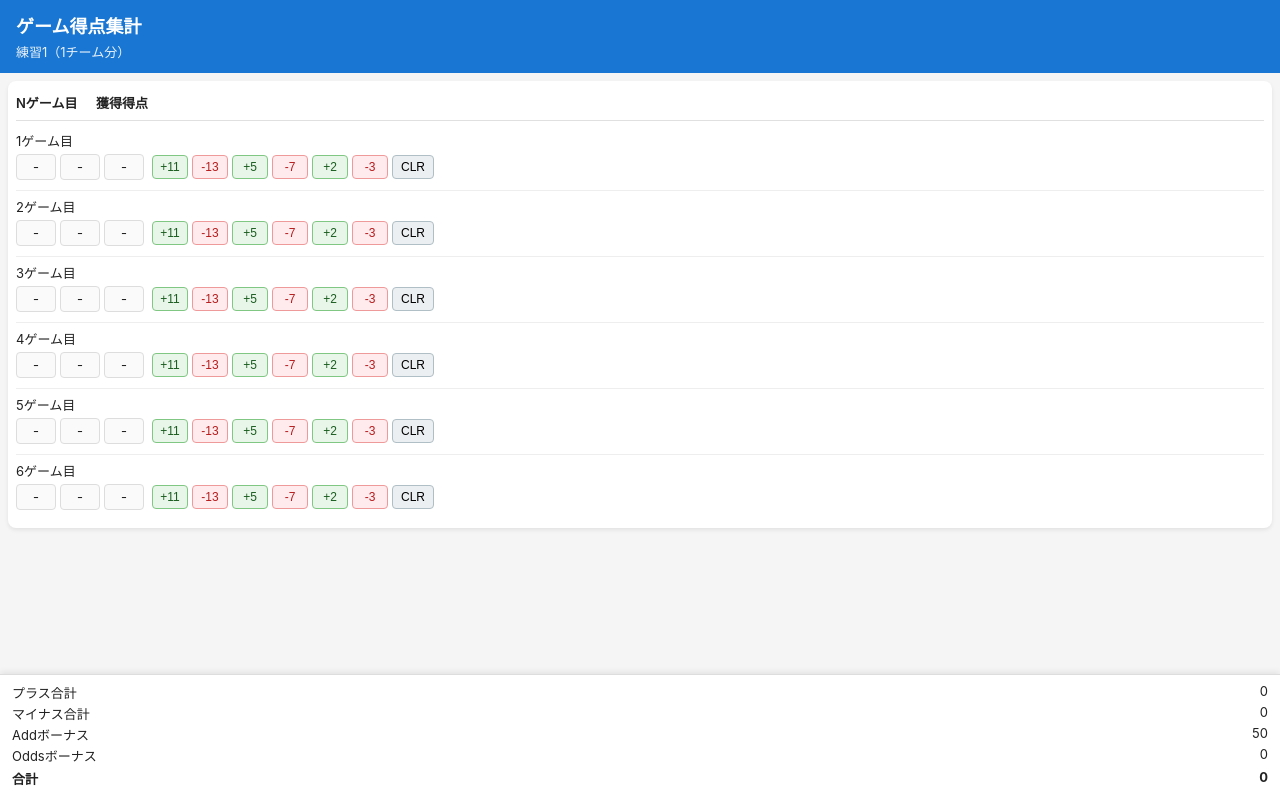
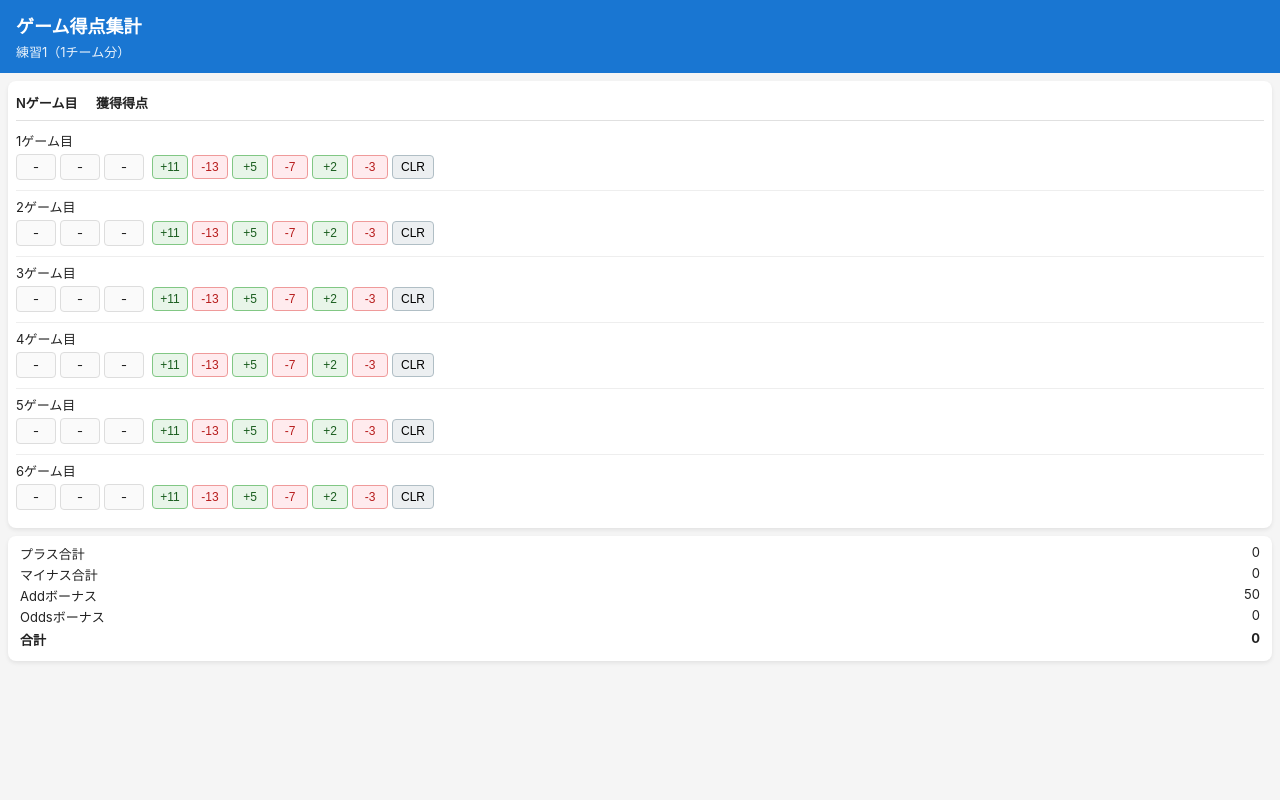
Before and after one commit to allin-mikio/Q-ScoreApp, a plain HTML site: page index.html in a window 1280 px wide. Drawn offline with Linux system fonts and the light colour scheme.

Commit message:
Add files via upload

```diff
--- a/index.html
+++ b/index.html
@@ -23,15 +23,14 @@
         <!-- ここに JS で 1〜6ゲームの行を生成 -->
       </div>
     </section>
+    <section class="summary-section">
+      <div class="summary-row"><span>プラス合計</span><span id="plus-sum">0</span></div>
+      <div class="summary-row"><span>マイナス合計</span><span id="minus-sum">0</span></div>
+      <div class="summary-row"><span>Addボーナス</span><span id="add-bonus">0</span></div>
+      <div class="summary-row"><span>Oddsボーナス</span><span id="odds-bonus">0</span></div>
+      <div class="summary-row total-row"><span>合計</span><span id="total-score">0</span></div>
+    </section>
   </main>
-
-  <footer class="summary-footer">
-    <div class="summary-row"><span>プラス合計</span><span id="plus-sum">0</span></div>
-    <div class="summary-row"><span>マイナス合計</span><span id="minus-sum">0</span></div>
-    <div class="summary-row"><span>Addボーナス</span><span id="add-bonus">0</span></div>
-    <div class="summary-row"><span>Oddsボーナス</span><span id="odds-bonus">0</span></div>
-    <div class="summary-row total-row"><span>合計</span><span id="total-score">0</span></div>
-  </footer>
 
   <script src="app.js"></script>
 </body>
--- a/style.css
+++ b/style.css
@@ -27,7 +27,7 @@ body {
 }
 
 .app-main {
-  padding: 8px 8px 96px;
+  padding: 8px;
 }
 
 .games-section {
@@ -55,6 +55,14 @@ body {
 
 .games-container {
   margin-top: 4px;
+}
+
+.summary-section {
+  margin-top: 8px;
+  background-color: #fff;
+  border-radius: 8px;
+  padding: 8px 12px 10px;
+  box-shadow: 0 2px 4px rgba(0, 0, 0, 0.08);
 }
 
 .game-row {
@@ -134,17 +142,6 @@ body {
   font-size: 12px;
 }
 
-.summary-footer {
-  position: fixed;
-  left: 0;
-  right: 0;
-  bottom: 0;
-  padding: 8px 12px 10px;
-  background-color: #ffffff;
-  border-top: 1px solid #ddd;
-  box-shadow: 0 -2px 6px rgba(0, 0, 0, 0.08);
-}
-
 .summary-row {
   display: flex;
   justify-content: space-between;
```
